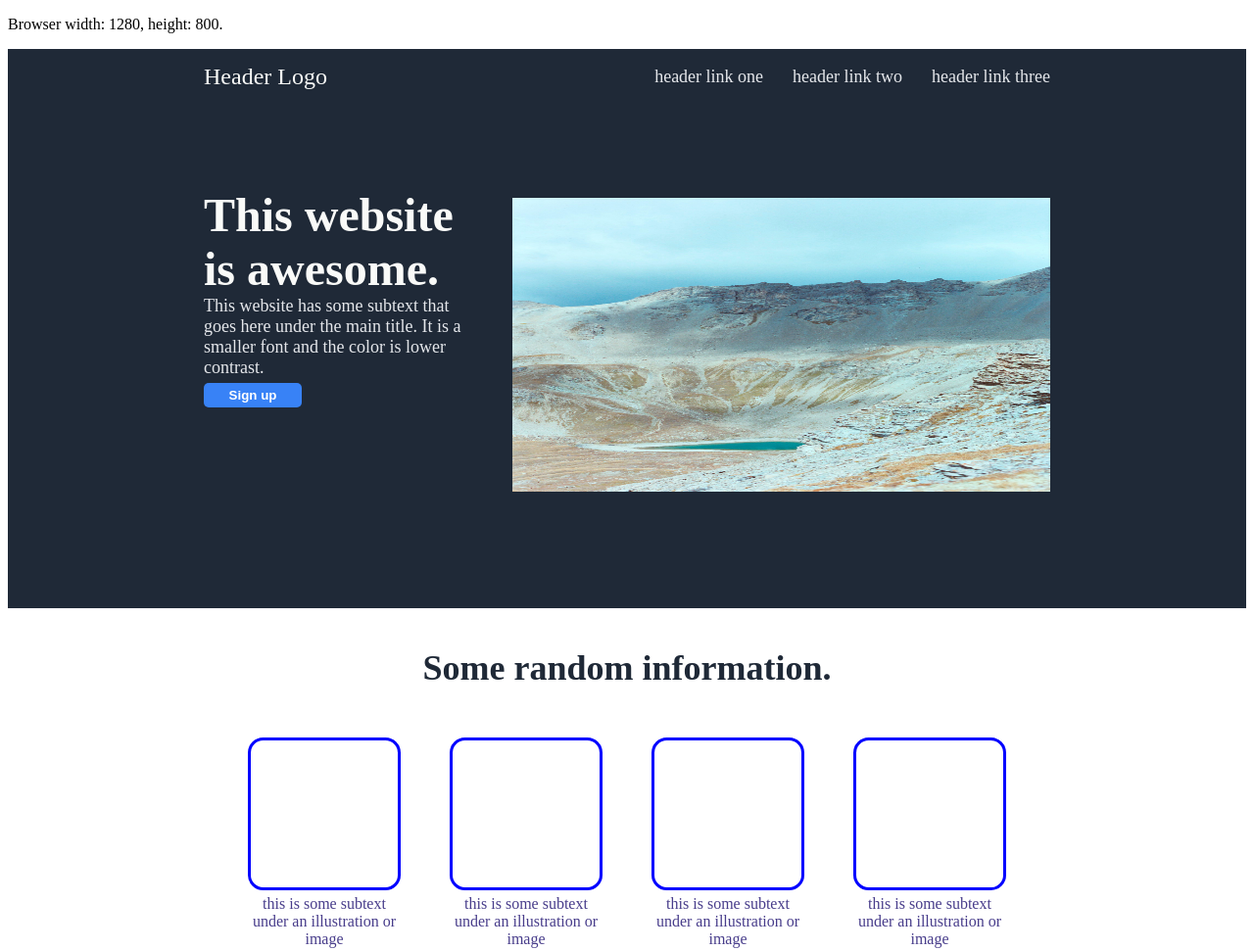
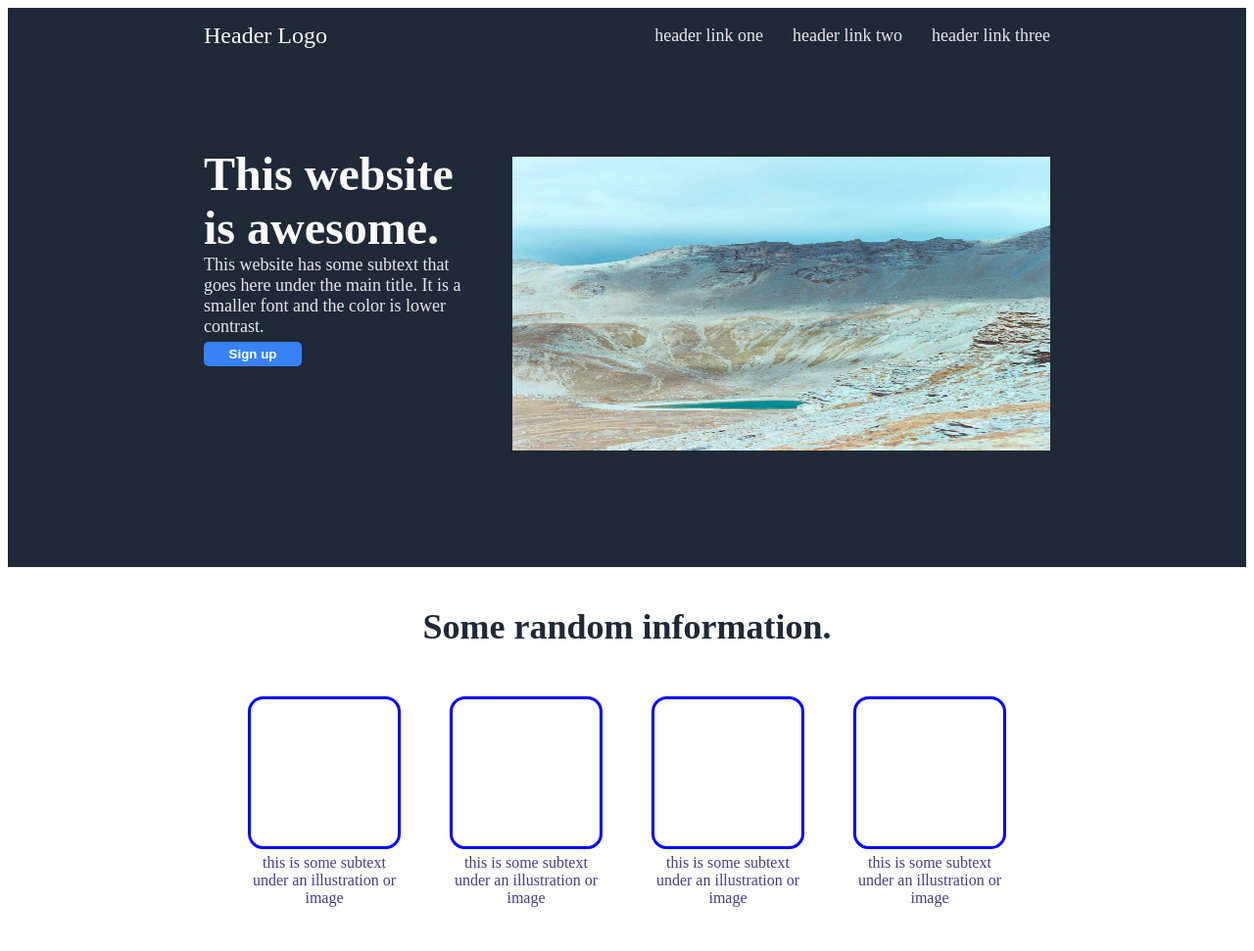
Before and after one commit to SaffetGokcenSen/odin_landing_page_project, a website: page index.html in a window 1280 px wide. Shown: the top 971 px of the page at 98% size. Drawn offline with Linux system fonts and the light colour scheme.

Commit message:
removed the js code for displaying screen size

```diff
--- a/index.html
+++ b/index.html
@@ -7,14 +7,6 @@
         <link rel="stylesheet" href="css/styles.css">
     </head>
     <body>
-        <p id="demo"></p>
-        <script>
-            var w = window.innerWidth;
-            var h = window.innerHeight;
-
-            var x = document.getElementById("demo");
-            x.innerHTML = "Browser width: " + w + ", height: " + h + ".";
-        </script>
         <div class="page">
             <header>
                 <div class="header-top">
```
